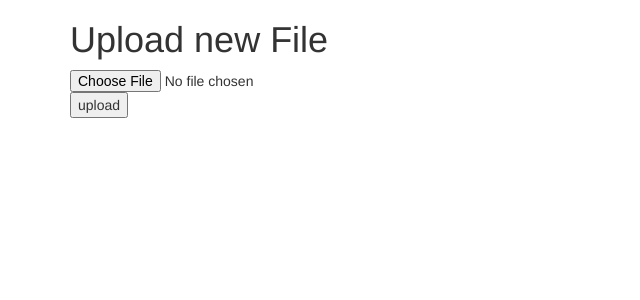
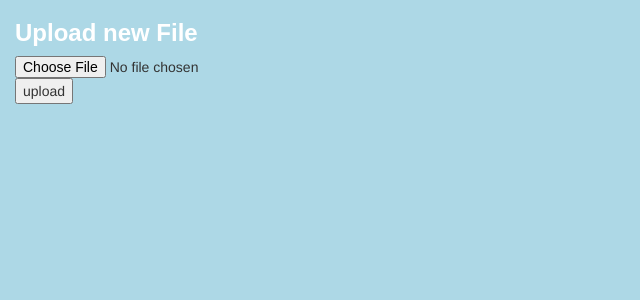
Before and after one commit to depotube/s2tsrc, a Python web app: template demo/flask/templates/index.html in a window 1280 px wide. Shown: the top 300 px of the page, without its empty margins (0-640 px from the left). Run offline with Jinja, Linux system fonts and the light colour scheme; the template is opened without the code that fills it: most values are stand-ins (such as "Sample title", 1, 10 or a date in 2020); some libraries are stand-ins or nearby versions.

Commit message:
more cosmetics

```diff
--- a/demo/flask/templates/index.html
+++ b/demo/flask/templates/index.html
@@ -9,21 +9,24 @@
   <link rel="stylesheet" href="https://maxcdn.bootstrapcdn.com/bootstrap/3.3.7/css/bootstrap.min.css">
 </head>
 
-<body>
-  <div class="container">
 
-    <title>Upload new File</title>
-    <h1>Upload new File</h1>
-    <form action="{{ url_for('upload_file') }}" method=post enctype=multipart/form-data>
-      <input type=file name=file>
-      <input type=submit value=upload>
-    </form>
+<body style="background-color:lightblue">
+  <div class="container-fluid" >
+    <div class="row mt-5">
+      <div class="col-md-12">
+        <h3 style="color: white; font-weight: bold; font-family: Arial, Helvetica, sans-serif;">
+          Upload new File
+        </h3>
+        <form action="{{ url_for('upload_file') }}" method=post enctype=multipart/form-data>
+          <input type=file name=file>
+          <input type=submit value=upload>
+        </form>
 
     <!-- <div class="jumbotron text-center">
         Render our data
-      <h1>{{ text }}</h1>
-    </div> -->
-
+      <h1>{{ text }}</h1> -->
+      </div>
+    </div>
   </div>
 </body>
 
```
Also changed, not shown: demo/flask/app.py (+6 -2 lines).
